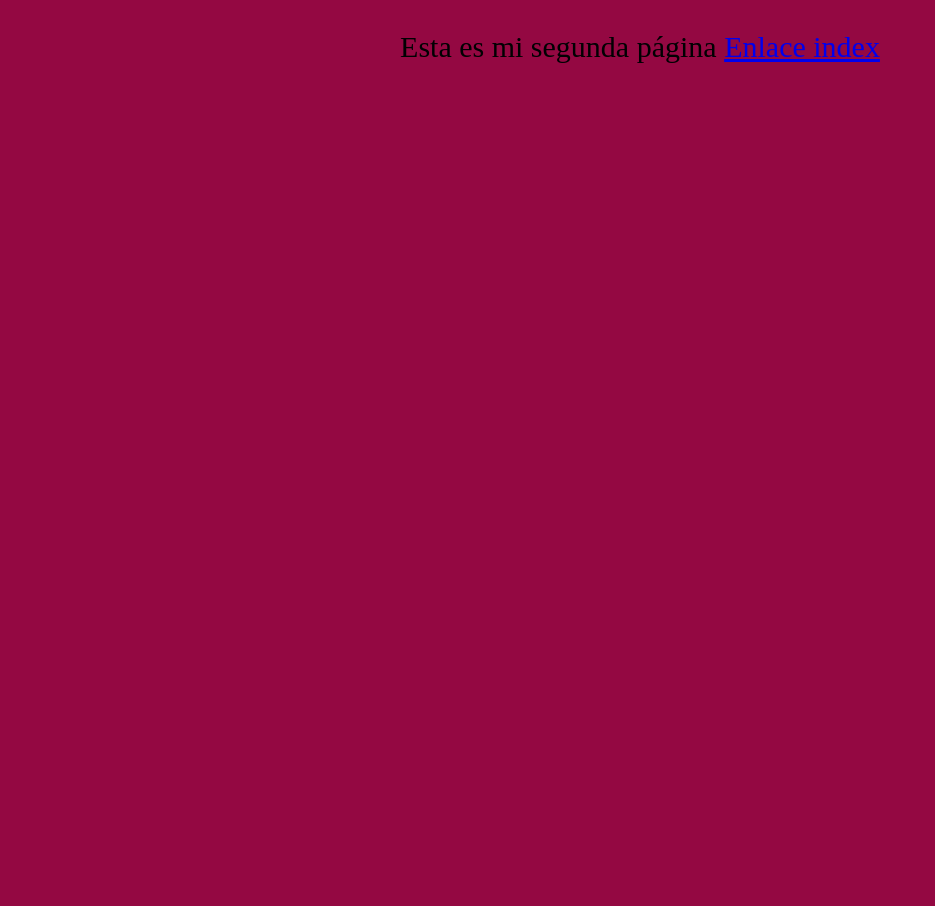
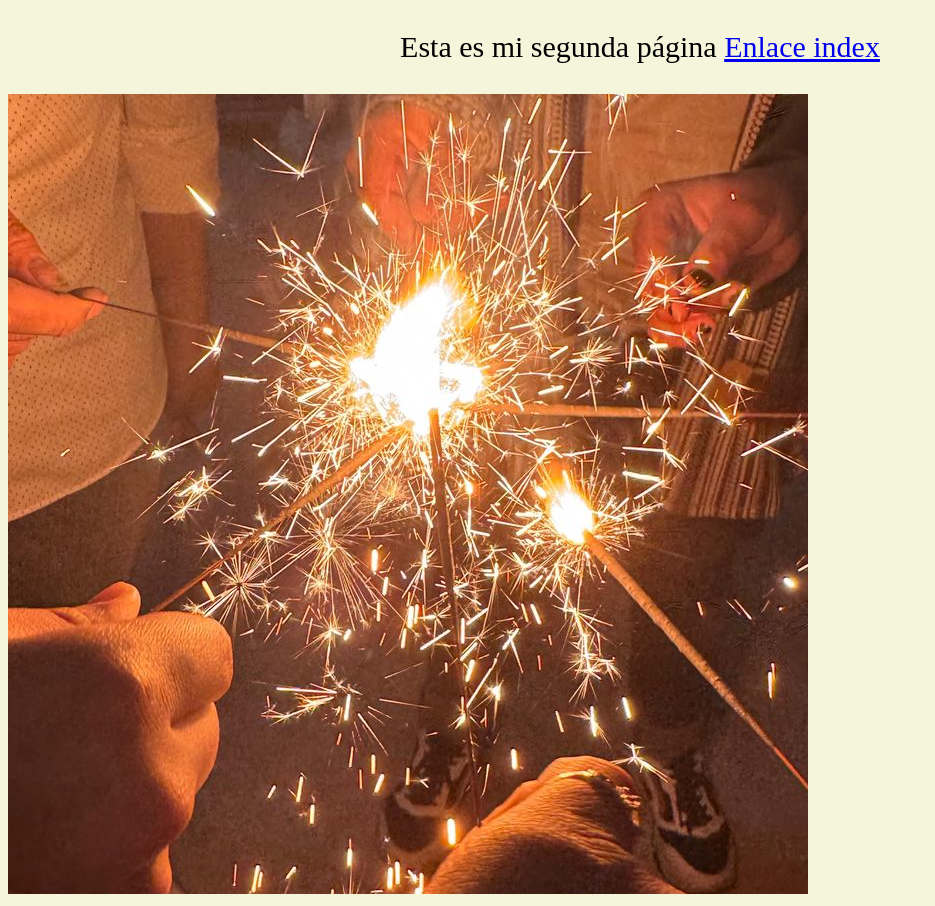
Before and after one commit to Acalliii/UEA-5-, a plain HTML site: page ejercicio 3/pagina1.html in a window 1280 px wide. Shown: the whole page, without its empty margins (0-935 px from the left). Before the commit the page ends 800 px from the top, so only its background shows below. Drawn offline with Linux system fonts and the light colour scheme.

Commit message:
pagina web

```diff
--- a/ejercicio 3/pagina1.html
+++ b/ejercicio 3/pagina1.html
@@ -6,8 +6,9 @@
     <title>Pagian1</title>
     <link rel="stylesheet" href="style.css">
 </head>
-<body>
+<body class="body2">
     <p>Esta es mi segunda página <a href="index.html"> Enlace index </a></p>
+    <img src="assets/imagenes/foto1.png" alt="Foto de lucecitas">
     <script src="script.js"></script>
 </body>
 </html>
--- a/ejercicio 3/style.css
+++ b/ejercicio 3/style.css
@@ -1,2 +1,4 @@
 body{background-color: rgb(148, 8, 66);}
 p{color: rgb(0, 1, 2); font-size:30px; text-align: center;}
+/*clases*/
+.body2{background-color: beige;}
```
Also changed, not shown: ejercicio 3/assets/imagenes/foto1.png (added).
